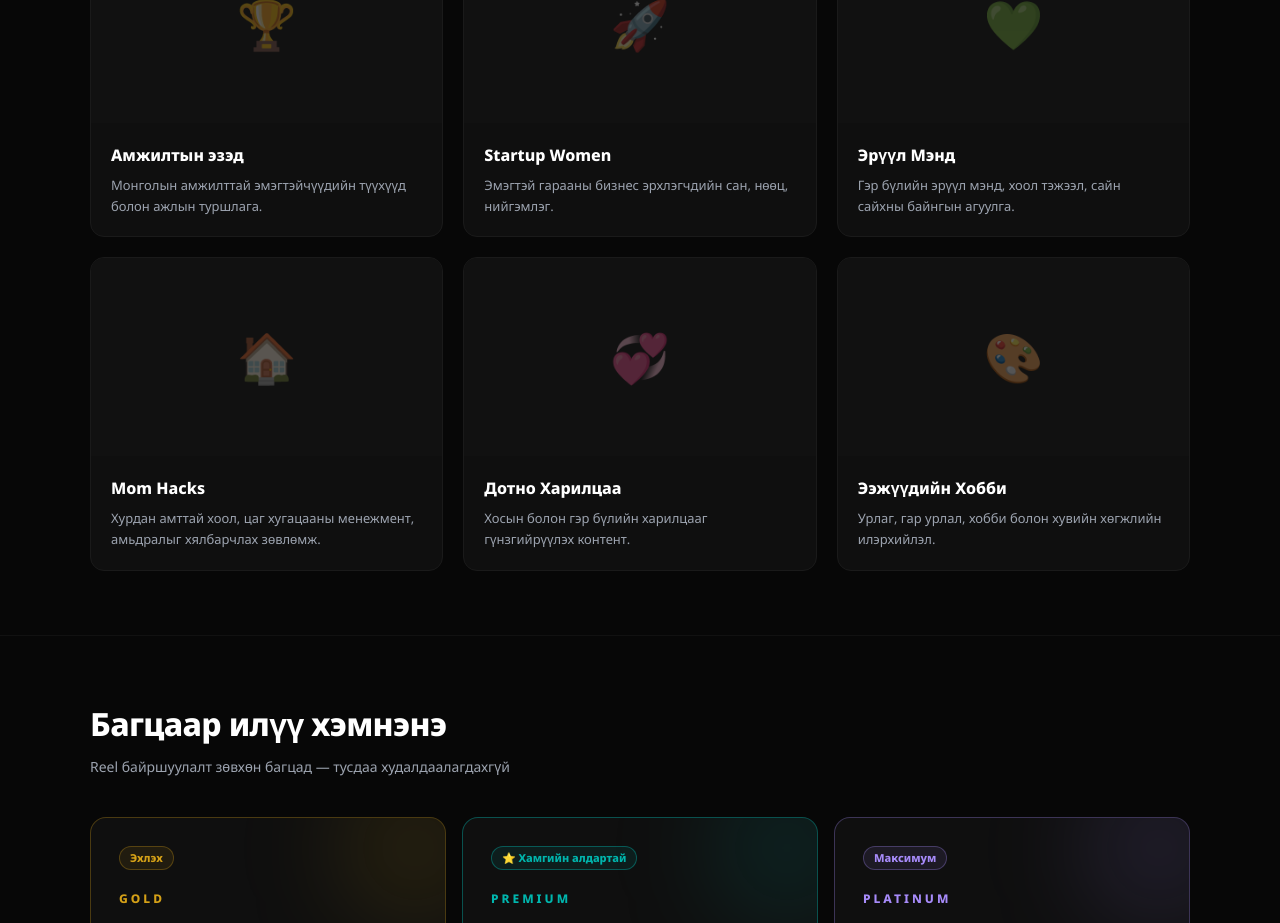
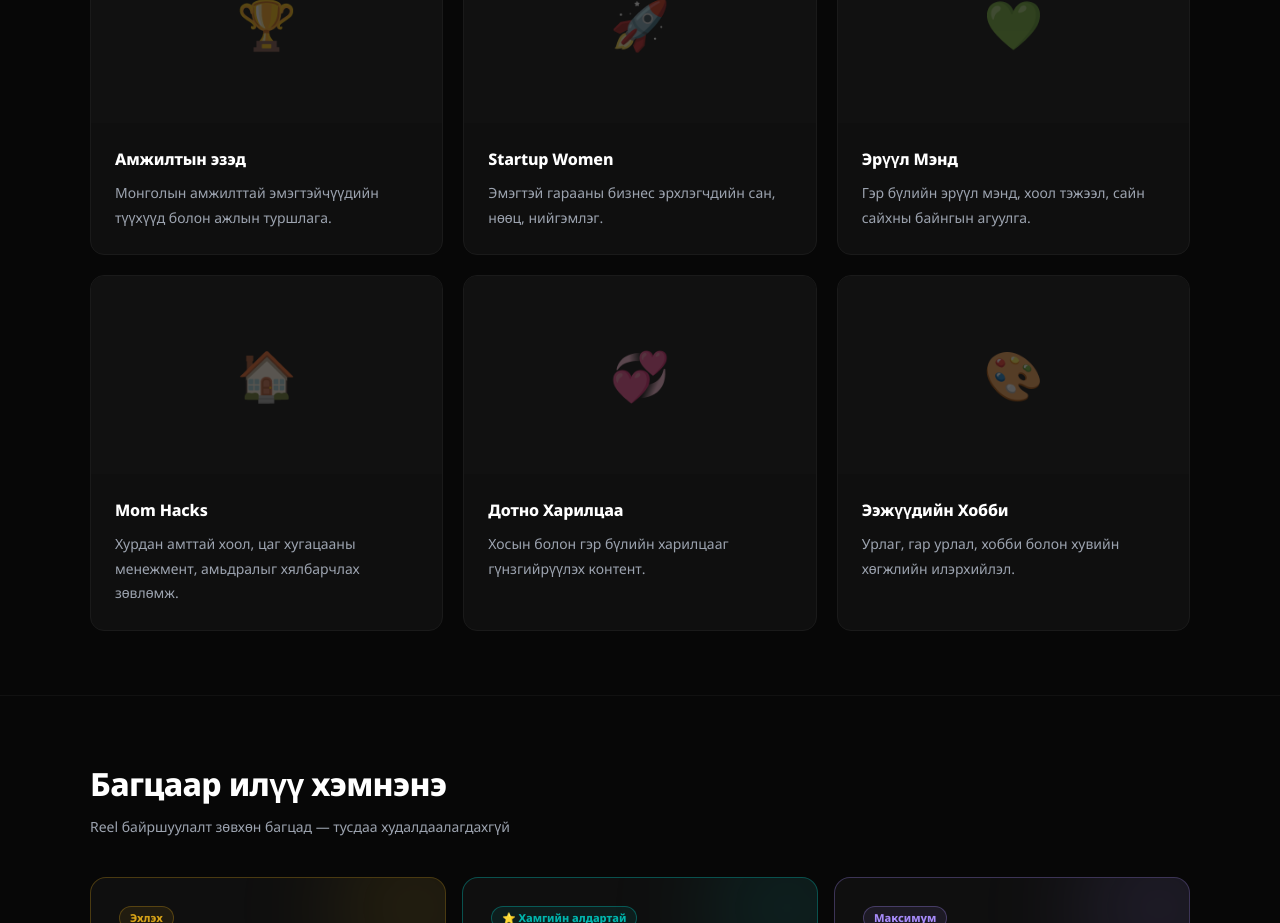
Before and after one commit to mntprime-app/mommyoffice, a Next.js app: page /en/advertise in a window 1280 px wide. Shown: the part 1240-2163 px from the top of the page. Built offline with nearby package versions, Linux system fonts and the light colour scheme; no server answers.

Commit message:
ux: pillar card desc — 14px, lineHeight 1.75, padding 1.5rem, title spacing

```diff
--- a/src/app/[locale]/advertise/page.tsx
+++ b/src/app/[locale]/advertise/page.tsx
@@ -254,12 +254,12 @@ export default async function AdvertisePage() {
                     <span style={{ fontSize: '3rem', opacity: 0.3 }}>{p.emoji}</span>
                   )}
                 </div>
-                <div style={{ padding: '1.25rem' }}>
-                  <h3 style={{ fontSize: '16px', fontWeight: 800, color: '#fff', margin: '0 0 0.5rem' }}>
+                <div style={{ padding: '1.5rem' }}>
+                  <h3 style={{ fontSize: '16px', fontWeight: 800, color: '#fff', margin: '0 0 0.65rem', letterSpacing: '-0.01em' }}>
                     {p.title}
                   </h3>
                   {p.desc && (
-                    <p style={{ fontSize: '13px', color: '#9ca3af', margin: 0, lineHeight: 1.6 }}>
+                    <p style={{ fontSize: '14px', color: '#9ca3af', margin: 0, lineHeight: 1.75 }}>
                       {p.desc}
                     </p>
                   )}
```
